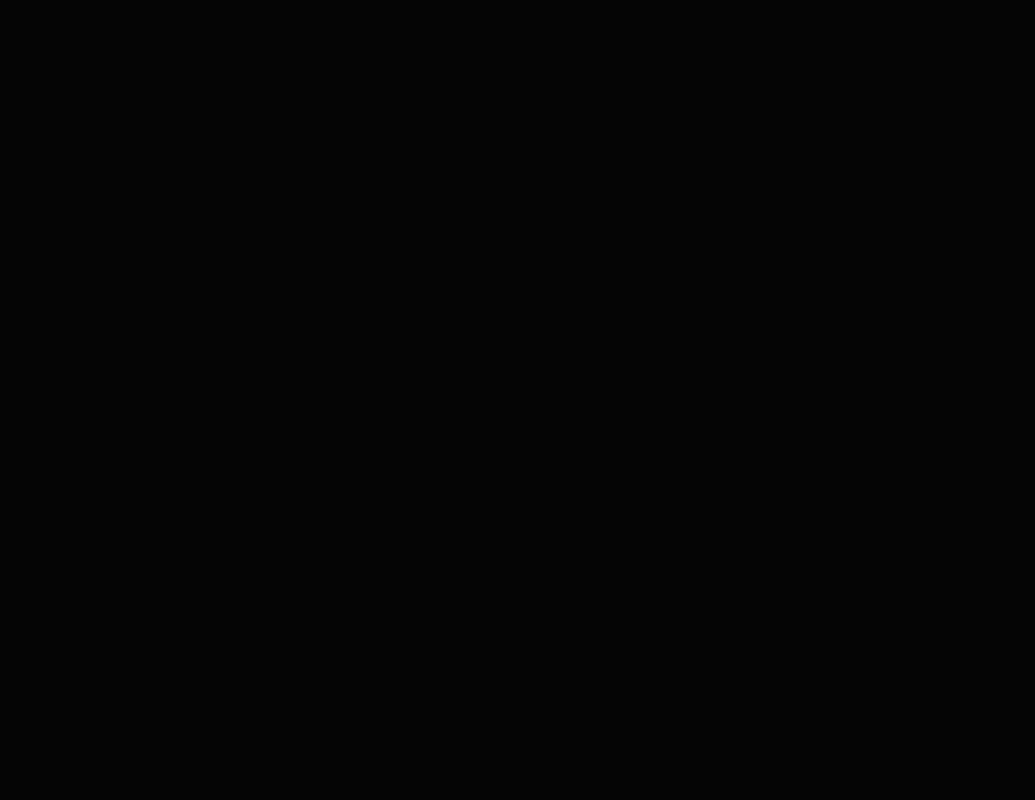
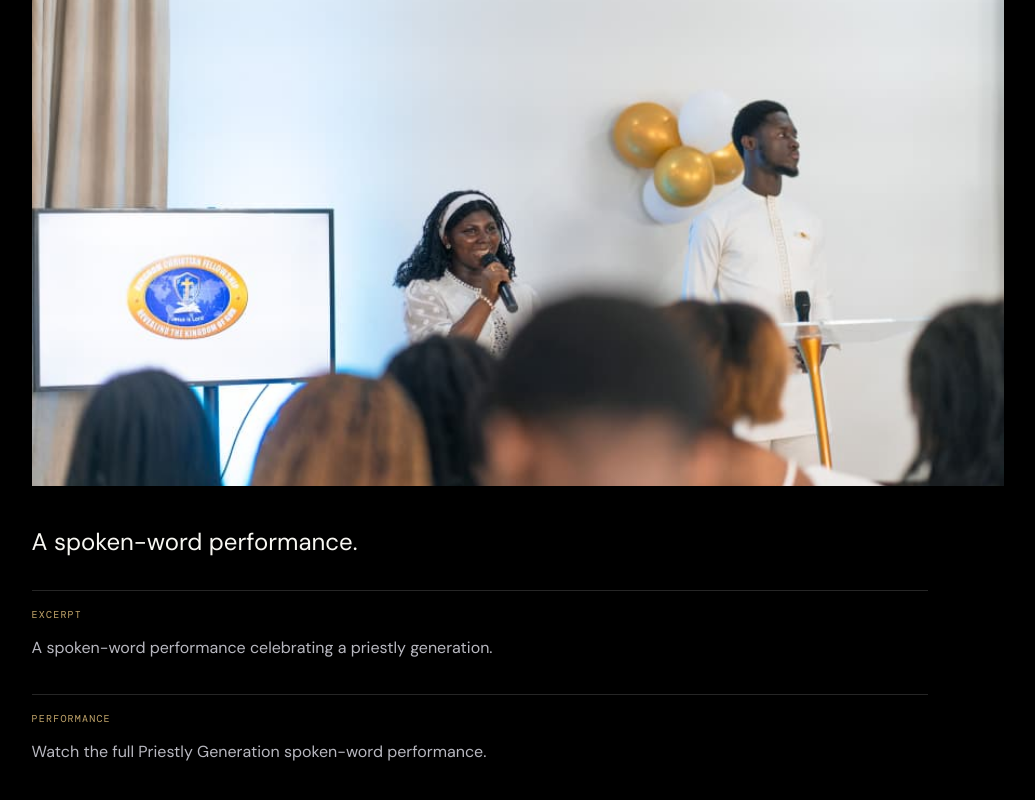
Before and after one commit to JM-2404/janice-s_portfolio, a Next.js app: page /work/priestly-generation in a window 1280 px wide. Before the commit this address had no page. Shown: the part 474-1274 px from the top of the page, without its empty margins (122-1157 px from the left). Before the commit the page ends 800 px from the top, so only its background shows below. Built offline with nearby package versions, Linux system fonts and the light colour scheme.

Commit message:
Add spoken-word performances and video paths

```diff
--- a/data/spokenword.ts
+++ b/data/spokenword.ts
@@ -1,13 +1,35 @@
-
 import type { SpokenWordItem } from "./types";
 
 export const spokenWord: SpokenWordItem[] = [
   {
+    slug: "welcome-to-zion",
     title: "Welcome to Zion",
-    excerpt: "A spoken-word performance.",
-    videoUrl: "https://res.cloudinary.com/rzkctlkn/video/upload/v1793124100/Welcome_to_Zion_video.mp4",
-    performanceImages: [
-        "/images/spokenword/Welcome to Zion video.mp4",
-    ],
+    category: "spoken-word",
+    description: "A spoken-word performance.",
+    excerpt: "A spoken-word performance about faith and belonging.",
+    performanceDescription: "Watch the full Welcome to Zion spoken-word performance.",
+    videoUrl: "/images/spokenword/Welcome%20to%20Zion%20video.mp4",
+    coverImage: "/images/spokenword/speaking.jpeg",
+    featured: true,
+  },
+  {
+    slug: "this-is-the-life-we-chose",
+    title: "This Is the Life We Chose",
+    category: "spoken-word",
+    description: "A spoken-word performance.",
+    excerpt: "A spoken-word performance about the life we choose.",
+    performanceDescription: "Watch the full This Is the Life We Chose spoken-word performance.",
+    videoUrl: "/images/spokenword/This%20is%20the%20life%20we%20chose%20spoken%20word.mp4",
+    coverImage: "/images/spokenword/on%20a%20mission.jpeg",
+  },
+  {
+    slug: "priestly-generation",
+    title: "Priestly Generation",
+    category: "spoken-word",
+    description: "A spoken-word performance.",
+    excerpt: "A spoken-word performance celebrating a priestly generation.",
+    performanceDescription: "Watch the full Priestly Generation spoken-word performance.",
+    videoUrl: "/images/spokenword/priestly%20generation.mp4",
+    coverImage: "/images/spokenword/speaking.jpeg",
   },
 ];
```
